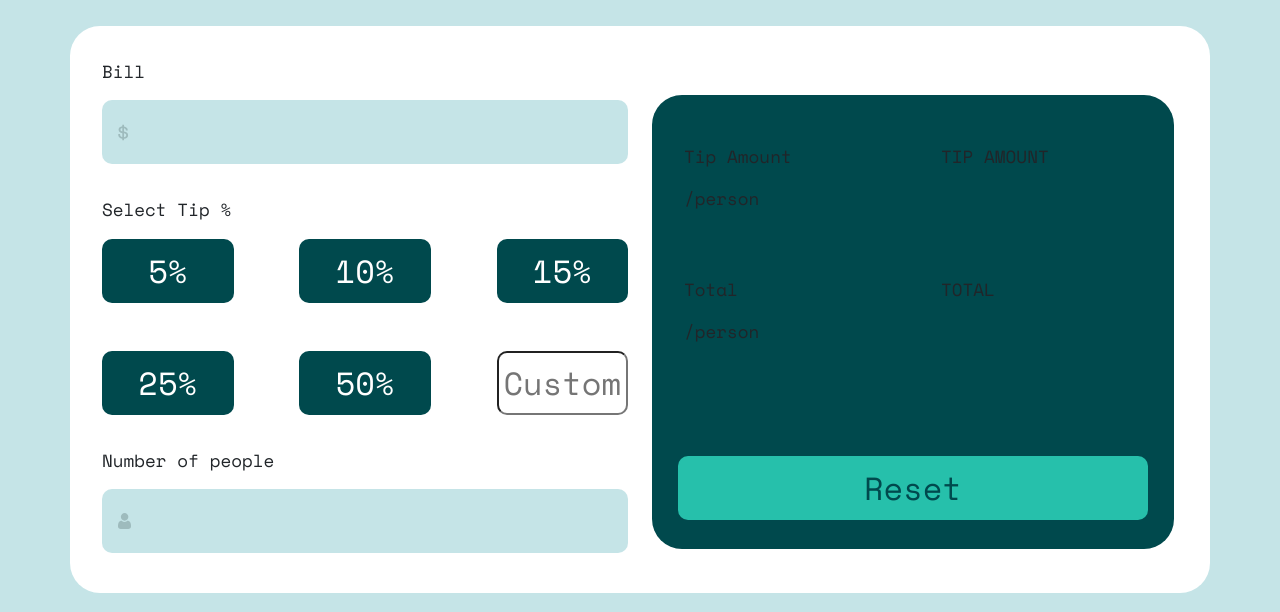
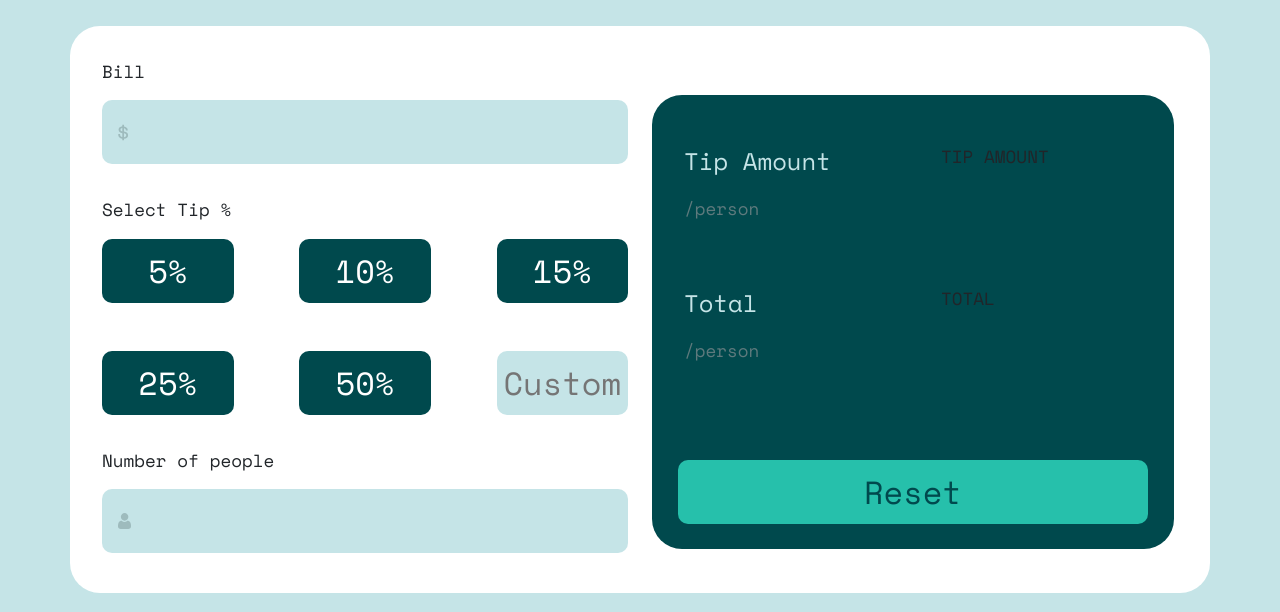
Before and after one commit to Matei-oss/Frontend-Projects, a plain HTML site: page tip-calculator-app-main/index.html in a window 1280 px wide. Shown: the part 188-800 px from the top of the page. Drawn offline with nearby package versions, Linux system fonts and the light colour scheme.

Commit message:
changed button color based on state

```diff
--- a/tip-calculator-app-main/css/styles.css
+++ b/tip-calculator-app-main/css/styles.css
@@ -52,6 +52,13 @@ body {
     font-size: 2rem;
     border-radius: 10px/10px;
     text-align: center;
+    background-color: hsl(185, 41%, 84%);
+    border: 0px;
+}
+
+.custom-tip:focus {
+    outline-width: 0px;
+    box-shadow: 0 0 3pt 2pt hsl(172, 67%, 45%);
 }
 
 .text,
@@ -74,7 +81,7 @@ body {
 .reset-button {
     justify-content: center;
     display: flex;
-    margin-top: 4rem;
+    margin-top: 3rem;
 }
 
 .tip-number {
@@ -107,6 +114,16 @@ p {
     border: 0px;
 }
 
+.tip-percent:hover {
+    background-color: hsl(172, 67%, 45%);
+    color: hsl(183, 100%, 15%);
+}
+
+.tip-percent:active {
+    background-color: hsl(172, 67%, 45%);
+    color: hsl(183, 100%, 15%);
+}
+
 .tip-percent-u {
     background-color: hsl(185, 41%, 84%);
     border: 0px;
@@ -118,3 +135,16 @@ p {
     color: hsl(183, 100%, 15%);
     border: 0px;
 }
+
+.tip-percent-r:hover {
+    background-color: hsl(185, 41%, 84%);
+}
+
+.right-header {
+    color: hsl(185, 41%, 84%);
+    font-size: 1.5rem;
+}
+
+.right-subtext {
+    color: hsl(186, 14%, 43%);
+}
--- a/tip-calculator-app-main/index.html
+++ b/tip-calculator-app-main/index.html
@@ -56,8 +56,8 @@
                         <div class="right-box ">
                             <div class="row tip-number ">
                                 <div class="col-lg-6 ">
-                                    <p>Tip Amount</p>
-                                    <p>/person</p>
+                                    <p class="right-header">Tip Amount</p>
+                                    <p class="right-subtext">/person</p>
                                 </div>
                                 <div class="col-lg-6 ">
                                     <p>TIP AMOUNT</p>
@@ -65,8 +65,8 @@
                             </div>
                             <div class="row tip-number ">
                                 <div class="col-lg-6 col-sm-6 ">
-                                    <p>Total</p>
-                                    <p>/person</p>
+                                    <p class="right-header">Total</p>
+                                    <p class="right-subtext">/person</p>
                                 </div>
                                 <div class="col-lg-6 col-sm-6 ">
                                     <p>TOTAL</p>
```
